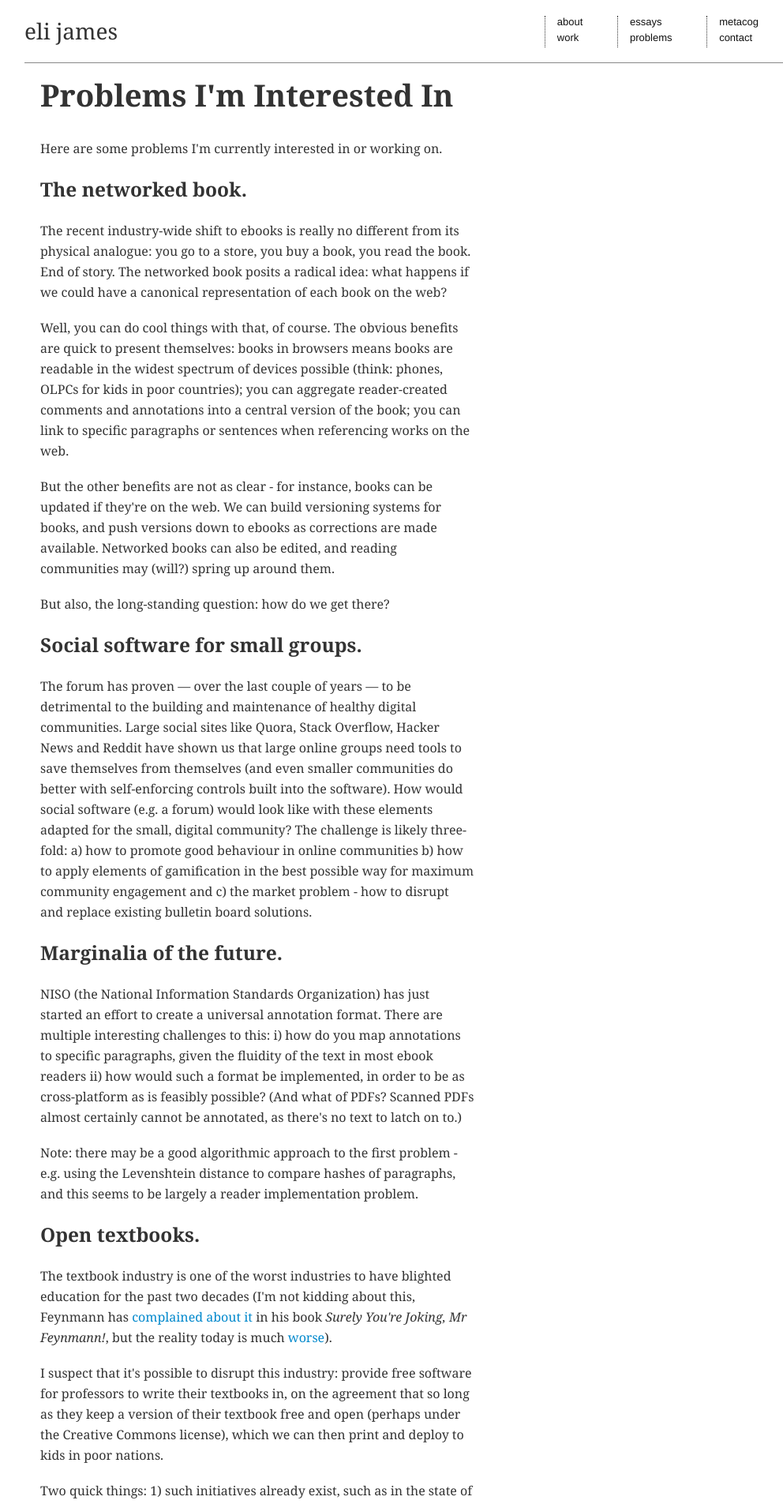
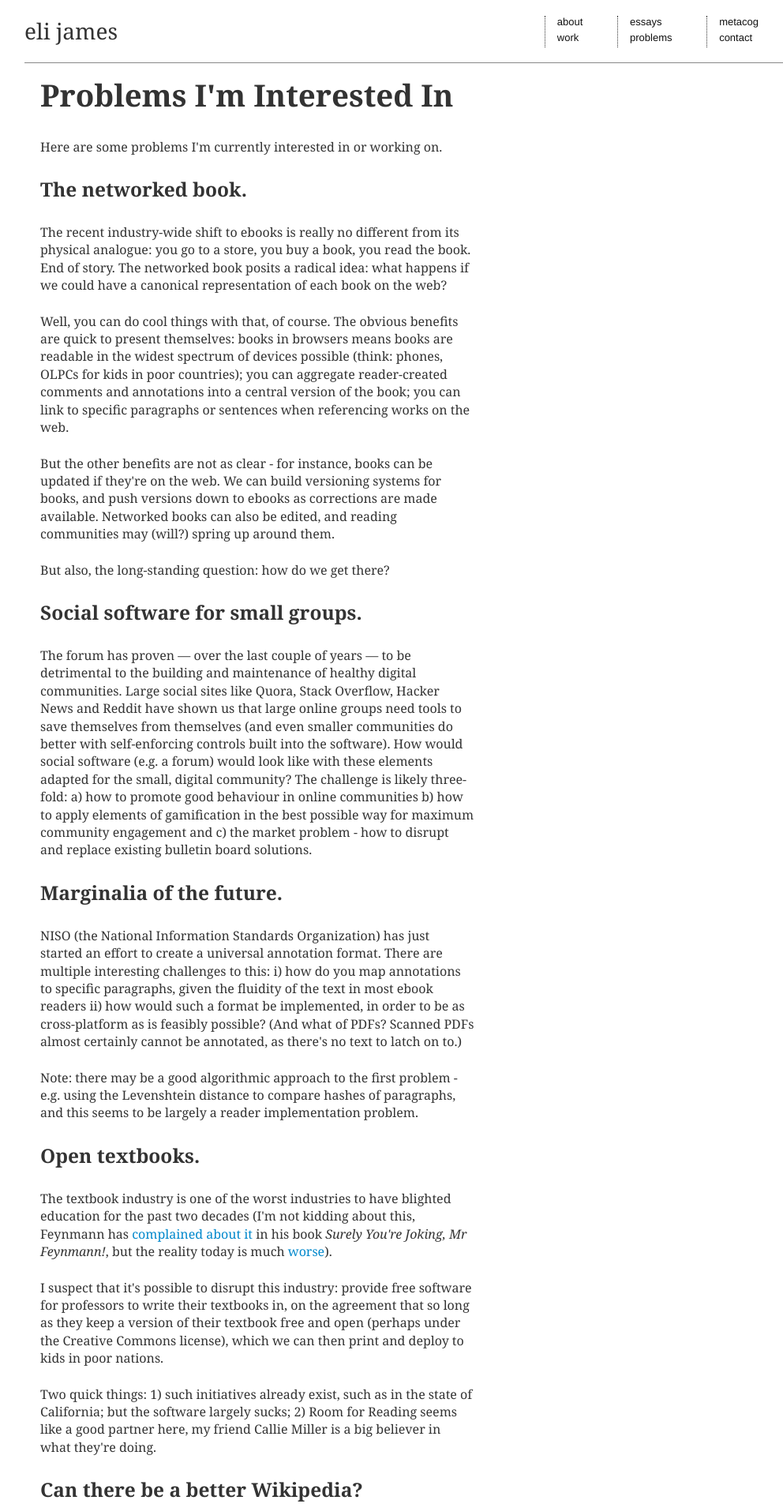
Before and after one commit to ejamesc/elijames.org, a Jekyll site: the page built from problems.html, in a window 1280 px wide. Shown: the top 1905 px of the page at 79% size, without its empty margins (24-1016 px from the left). Built offline with Jekyll 4.4.1, drawn with Linux system fonts in a browser that asks for light colours.

Commit message:
Adjusted line-heights and p spacing

```diff
--- a/css/style.css
+++ b/css/style.css
@@ -6,7 +6,7 @@
 body { font-family: 'adelle', Georgia, serif; }
 
 p, li {
-  line-height: 26px;
+  line-height: 140%;
   font-size: 16px;
   font-family: Georgia, serif;
 }
@@ -115,7 +115,7 @@
 }
 
 .content h1 { margin-bottom: 0.9em; }
-.content p { margin: 19px 0; }
+.content p { margin: 23px 0; }
 
 /* Sidebar styles */
 .sidebar p {
```
